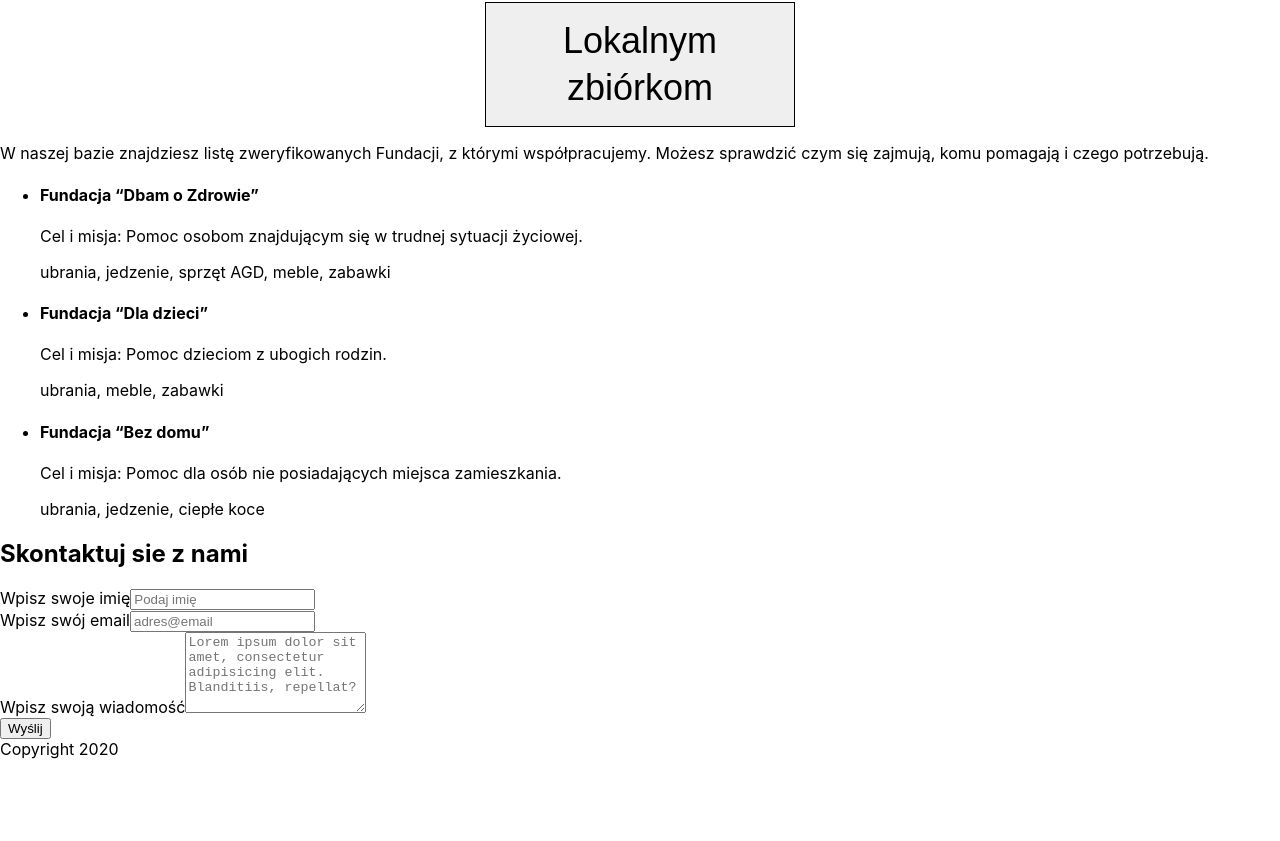
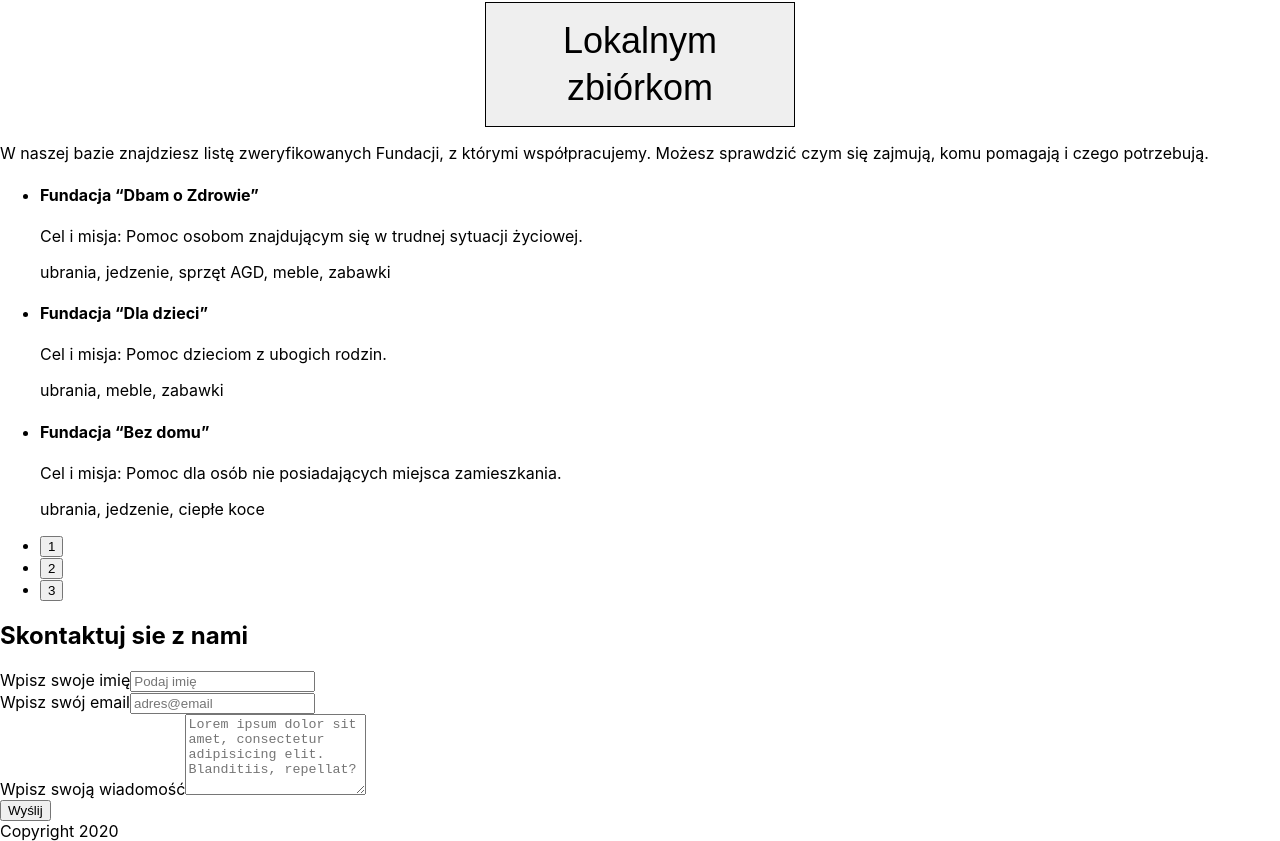
Before and after one commit to tomekdra/oddam-w-dobre-rece, a React (Create React App) app: page /#/ in a window 1280 px wide. Shown: the part 2015-2856 px from the top of the page. Before the commit the page ends 2774 px from the top, so only its background shows below. Built offline with nearby package versions, Linux system fonts and the light colour scheme; the HTML template or start-up script is replaced by a standard one.

Commit message:
Pagination logic end

```diff
--- a/src/components/FourSteps.js
+++ b/src/components/FourSteps.js
@@ -31,7 +31,7 @@ const FourSteps = () => {
                         <p>kurier przyjedzie w dogodnym terminie</p>
                     </div>
                 </div>
-                <Button url={"/Login"} text={"ODDAJ RZECZY"} />
+                <Button url={"/logowanie"} text={"ODDAJ RZECZY"} />
             </div>
         </div>
     )
--- a/src/components/WhoWeHelp.js
+++ b/src/components/WhoWeHelp.js
@@ -2,6 +2,7 @@ import React, {useState} from "react";
 import ChooseButton from "./WhoWeHelp/ChooseButton";
 import ListWithPagination from "./WhoWeHelp/ListWhithPagination";
 import possibleChoices from './WhoWeHelp/helpChoices';
+import Pagination from "./WhoWeHelp/Pagination";
 
 const WhoWeHelp = () => {
 
@@ -14,6 +15,8 @@ const WhoWeHelp = () => {
     const indexOfLastPost = currentPage * postsPerPage;
     const indexOfFirstPost = indexOfLastPost - postsPerPage;
     const currentPosts = currentChoose.items.slice(indexOfFirstPost, indexOfLastPost)
+
+    const paginate = (pageNumber) => setCurrentPage(pageNumber);
 
     return (
         <div className={"container"}>
@@ -32,7 +35,7 @@ const WhoWeHelp = () => {
 
                 {/* Zawiera liste itemow razem z paginacja */}
                 <ListWithPagination list={currentPosts}></ListWithPagination>
-
+                <Pagination postPerPage={postsPerPage} totalPost={currentChoose.items.length} paginate={paginate}/>
             </div>
         </div>
     )
--- /dev/null
+++ b/src/components/WhoWeHelp/Pagination.js
@@ -0,0 +1,21 @@
+import React from "react";
+
+ const Pagination = ({ postPerPage, totalPost, paginate}) => {
+
+    const pageNumbers = [];
+
+    for (let i = 1; i <= Math.ceil(totalPost/postPerPage); i++) {
+        pageNumbers.push(i);
+    }
+    return (
+        <ul>
+            { pageNumbers.length > 1 && pageNumbers.map(number => (
+                <li key={number}>
+                    <button onClick={() => paginate(number)}>{number}</button>
+                </li>
+            ))}
+
+        </ul>
+    )
+}
+export default Pagination;
--- a/src/components/WhoWeHelp/helpChoices.js
+++ b/src/components/WhoWeHelp/helpChoices.js
@@ -27,6 +27,16 @@ export default {
                 purpose: 'Cel i misja: Lorem ipsum.',
                 what: 'ubrania, meble, zabawki, lorem, ipsum'
             },
+            {
+                who: 'Fundacja “Przed ostatnia”',
+                purpose: 'Cel i misja: Depresja u dzieci.',
+                what: 'Lorem ipsum dolor.'
+            },
+            {
+                who: 'Fundacja “Ostatnia”',
+                purpose: 'Cel i misja: Lorem ipsum.',
+                what: 'ubrania, meble, zabawki, lorem, ipsum'
+            }
         ],
     },
     organizations: {
```
